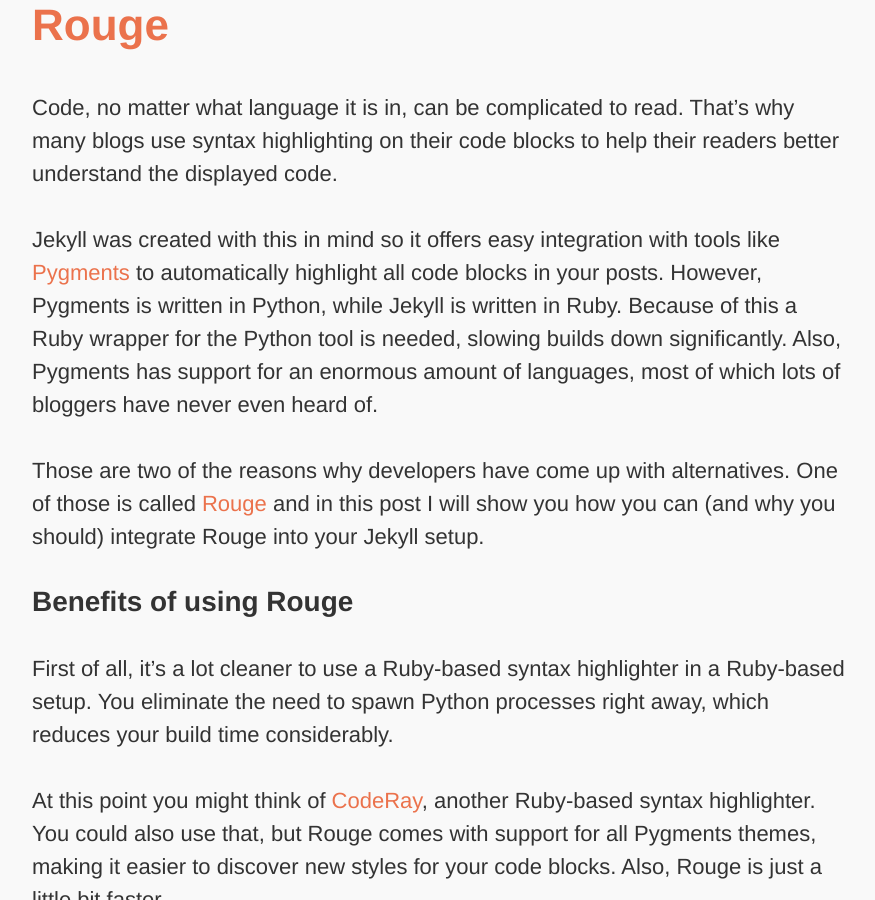
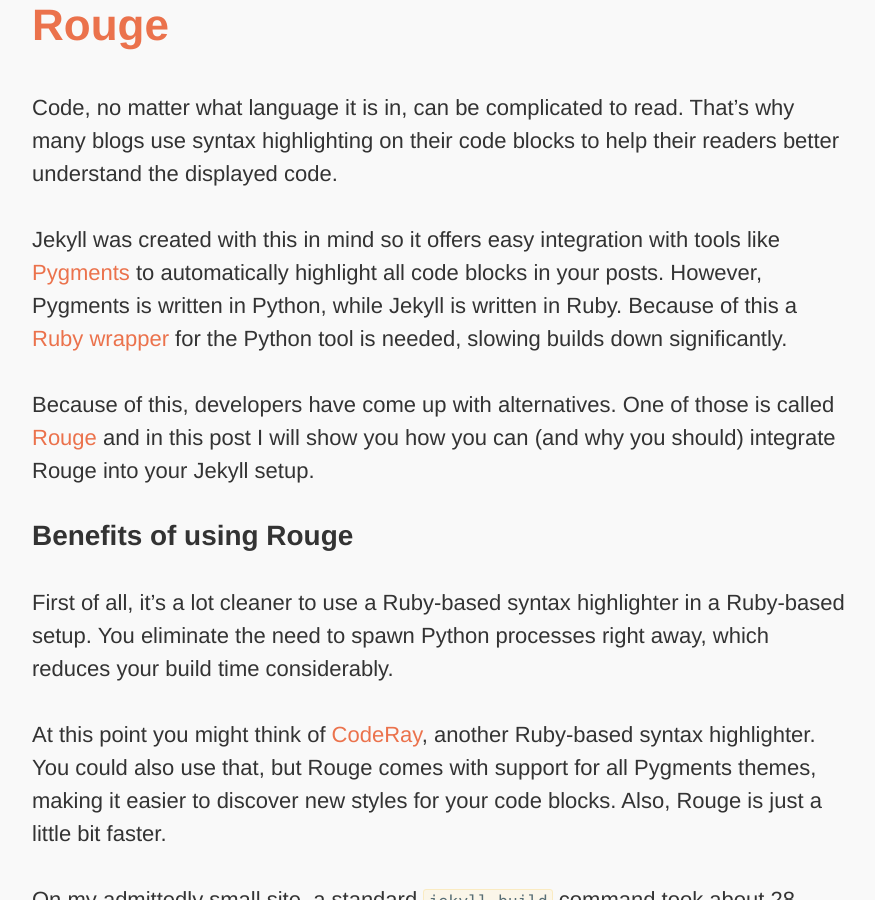
Before and after one commit to RadLikeWhoa/old.sacha.me, a Jekyll site: the page built from articles/_posts/2015-01-15-jekyll-rouge.md, in a window 1280 px wide and 900 px high, scrolled down 459 px. Shown: the whole window, without its empty margins (201-1076 px from the left). Built offline with Jekyll 4.4.1, drawn with Linux system fonts in a browser that asks for light colours; some web fonts are replaced; some of the changed text lies outside the part shown.

Commit message:
Update wording in Rouge article

```diff
--- a/articles/_posts/2015-01-15-jekyll-rouge.md
+++ b/articles/_posts/2015-01-15-jekyll-rouge.md
@@ -5,9 +5,9 @@
 
 Code, no matter what language it is in, can be complicated to read. That's why many blogs use syntax highlighting on their code blocks to help their readers better understand the displayed code.
 
-Jekyll was created with this in mind so it offers easy integration with tools like [Pygments](http://pygments.org "Pygments' project page") to automatically highlight all code blocks in your posts. However, Pygments is written in Python, while Jekyll is written in Ruby. Because of this a Ruby wrapper for the Python tool is needed, slowing builds down significantly. Also, Pygments has support for an enormous amount of languages, most of which lots of bloggers have never even heard of.
+Jekyll was created with this in mind so it offers easy integration with tools like [Pygments](http://pygments.org "Pygments' project page") to automatically highlight all code blocks in your posts. However, Pygments is written in Python, while Jekyll is written in Ruby. Because of this a [Ruby wrapper](https://github.com/tmm1/pygments.rb "Pygments.rb on GitHub") for the Python tool is needed, slowing builds down significantly.
 
-Those are two of the reasons why developers have come up with alternatives. One of those is called [Rouge](https://github.com/jneen/rouge "Rouge on GitHub") and in this post I will show you how you can (and why you should) integrate Rouge into your Jekyll setup.
+Because of this, developers have come up with alternatives. One of those is called [Rouge](https://github.com/jneen/rouge "Rouge on GitHub") and in this post I will show you how you can (and why you should) integrate Rouge into your Jekyll setup.
 
 # Benefits of using Rouge
 
```
